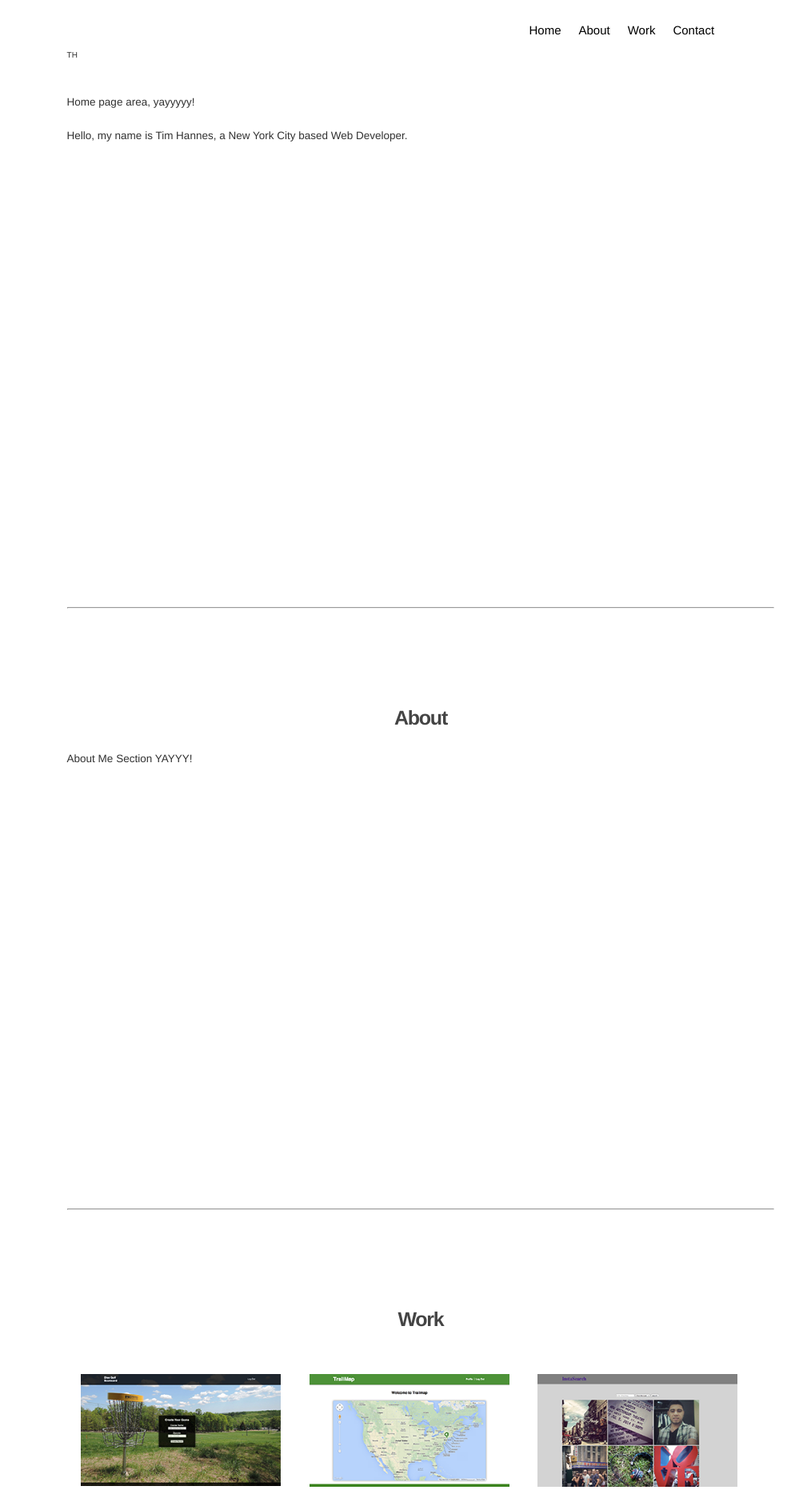
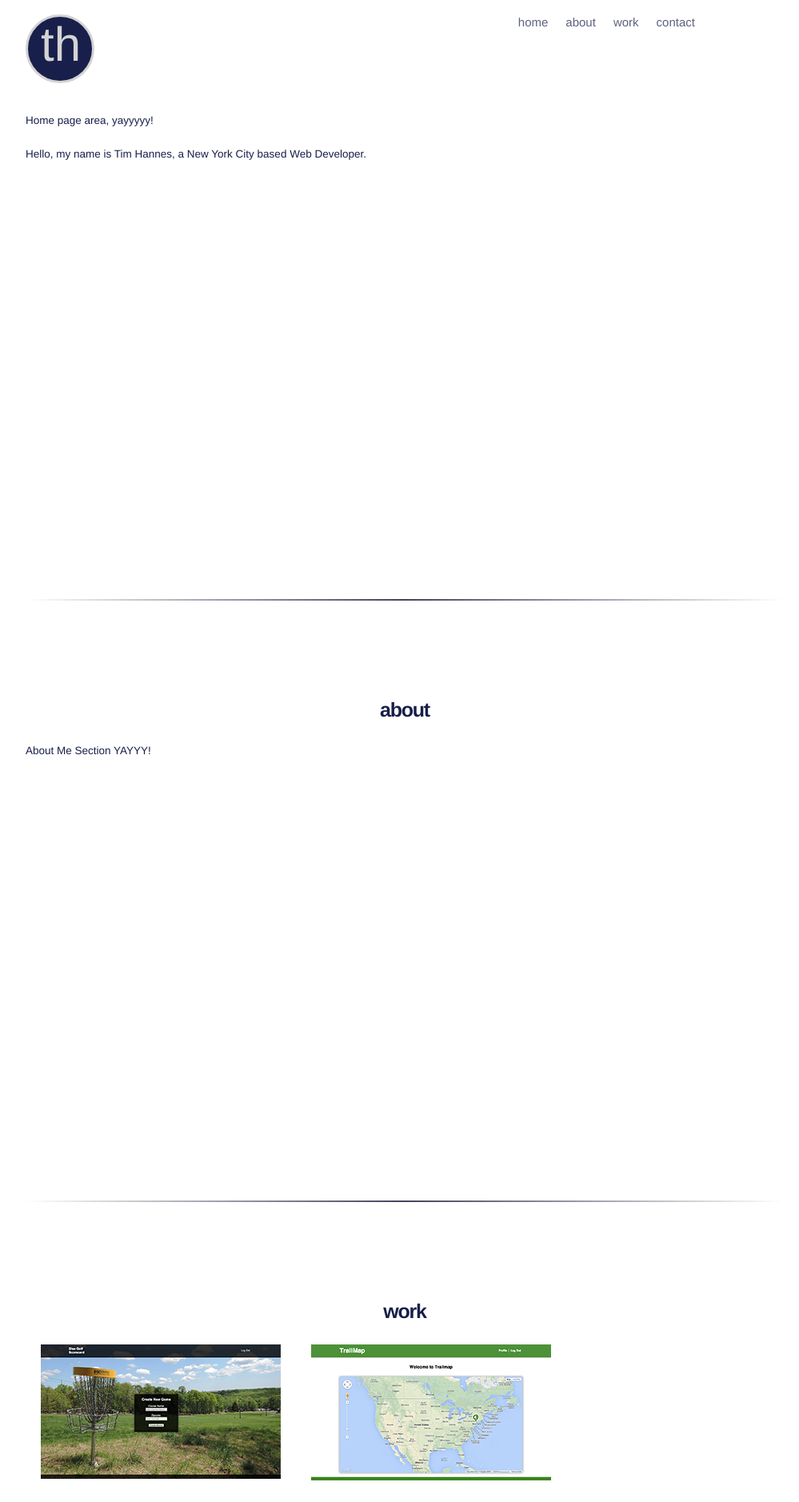
Before and after one commit to thannes30/thannes30.github.io, a plain HTML site: page index.html in a window 1280 px wide. Shown: the top 1878 px of the page at 80% size, without its empty margins (134-1133 px from the left). Drawn offline with Linux system fonts and the light colour scheme.

Commit message:
added logo

```diff
--- a/index.html
+++ b/index.html
@@ -13,33 +13,33 @@
 
   <div id="w">
     <div id="content">
-    <div id="logo" class="clearfix">TH</div>
+    <div id="logo"><div id="logo-text">th</div></div>
       <nav id="stickynav">
         <ul id="nav" class="clearfix">
-          <li><a href="#home">Home</a></li>
-          <li><a href="#about">About</a></li>
-          <li><a href="#work">Work</a></li>
-          <li><a href="#contact">Contact</a></li>
+          <li><a href="#home">home</a></li>
+          <li><a href="#about">about</a></li>
+          <li><a href="#work">work</a></li>
+          <li><a href="#contact">contact</a></li>
         </ul>
       </nav>
 
         <section id="home" class="section">
+            <br><br><br>
             <p>Home page area, yayyyyy!</p>
             <p><span class='large'>Hello,</span> my name is Tim Hannes, a New York City based <span class='medium'>Web Developer.</span></p>
         </section>
 
-      <hr>
+      <hr class="divide">
 
         <section id="about" class="section">
-          <h1>About</h1>
+          <h1>about</h1>
             <p>About Me Section YAYYY!</p>
         </section>
 
-      <hr>
+      <hr class="divide">
 
         <section id="work" class="section">
-
-          <h1>Work</h1>
+          <h1>work</h1>
             <div class="project">
               <a href="http://discgolf-scorecard.herokuapp.com"  target="_blank"><img src="images/discgolf.png" alt="Discgolf Scorecard"></a>
               <div class="info">
@@ -96,11 +96,12 @@
             </div>
 
         </section>
+        <br><br>
 
-      <hr>
+      <hr class="divide">
 
         <section id="contact" class="section">
-          <h1>Contact</h1>
+          <h1>contact</h1>
 
           <form method="post" action="#">
             <input type="text" class="contact" placeholder="Name...">
--- a/stylesheets/styles.css
+++ b/stylesheets/styles.css
@@ -19,10 +19,36 @@ body {
   font-size: 62.5%;
 }
 
+#logo{
+  margin-top:-45px;
+  width:80px;
+  height: 80px;
+  background-color: #181F4A;
+  border-radius: 50%;
+  font-size:6em;
+  border: solid 3px lightgray;
+  transition: background-color 0.5s ease;
+}
+
+#logo-text{
+  color:lightgray;
+  padding-left: 16px;
+}
+
+
+.divide {
+  border: 0;
+  height: 2px;
+  background-image: -webkit-linear-gradient(left, rgba(0,0,0,0), rgba(3,7,34,0.75), rgba(0,0,0,0));
+  background-image:    -moz-linear-gradient(left, rgba(0,0,0,0), rgba(3,7,34,0.75), rgba(0,0,0,0));
+  background-image:     -ms-linear-gradient(left, rgba(0,0,0,0), rgba(3,7,34,0.75), rgba(0,0,0,0));
+  background-image:      -o-linear-gradient(left, rgba(0,0,0,0), rgba(3,7,34,0.75), rgba(0,0,0,0));
+}
+
 .project{
-  width: 250px;
-  height: 150px;
-  margin: 3% 2% 3% 2%;
+  width: 300px;
+  height: 200px;
+  margin: 0 2% 0 2%;
   display: block;
   float:left;
   position:relative;
@@ -37,10 +63,16 @@ body {
   float:left;
   position:absolute;
   top:0px;
-  height: 94%;
+  height: 85%;
   width: 100%;
   opacity: 0;
   -webkit-transition: opacity .7s ease;
+}
+
+/*#stickynav #nav li a:hover
+*/.info li {
+  margin-left: -45px;
+  font-size: 1.2em;
 }
 
 .project:hover .info{
@@ -67,17 +99,19 @@ blockquote:before, blockquote:after, q:before, q:after { content: ''; content: n
 strong { font-weight: bold; }
 
 table { border-collapse: collapse; border-spacing: 0; }
-img { border: 0; max-width: 100%; }
-
+/*img { border: 0; max-width: 100%; }
+*/
 #stickynav {
   display: block;
-  z-index: 10;
-  margin-top: -60px;
+/*  z-index: 10;
+*/  margin-top: -100px;
   margin-left: 60%;
+  opacity: .7;
+  color: #181F4A;
 }
 
 #stickynav #nav { position: fixed; z-index: 9999; }
-#stickynav #nav li { display: inline; }
+#stickynav #nav li { display: inline; z-index: 9999; }
 #stickynav #nav li a {
   display: block;
   color:black;
@@ -85,16 +119,14 @@ img { border: 0; max-width: 100%; }
   margin-right: 8px;
   font-size: 1.5em;
   padding: 5px 7px;
-/*  background: black;
-*/}
+  color: #181F4A;
+}
 
 #stickynav #nav li a:hover {
   text-decoration: none;
   border-bottom: solid 2px grey;
-}
-
-#stickynav #nav li a.nav-active {
-  color: blue;
+  opacity: 1;
+  color: #181F4A;
 }
 
 .section {
@@ -105,8 +137,8 @@ img { border: 0; max-width: 100%; }
 .social-container {
   float:right;
   margin-top:-57px;
-/*  display: inline-block;
-*/}
+}
+
 .social {
   width:50px;
   height: 50px;
@@ -117,7 +149,7 @@ img { border: 0; max-width: 100%; }
   -o-transition: all ease 0.3s;
   -ms-transition: all ease 0.3s;
   transition: all ease 0.3s;
-  opacity:;
+  opacity: .5;
 }
 
 .social:hover {
@@ -126,6 +158,7 @@ img { border: 0; max-width: 100%; }
   -o-transform:rotate(360deg);
   -ms-transform:rotate(360deg);
   transform:rotate(360deg);
+  opacity: 1;
 }
 
 h1 {
@@ -135,7 +168,7 @@ h1 {
   letter-spacing: -0.05em;
   margin-bottom: 20px;
   padding: .1em 0;
-  color: #444;
+  color: #181F4A;
   position: relative;
   overflow: hidden;
   white-space: nowrap;
@@ -154,6 +187,7 @@ p {
   font-size: 1.35em;
   line-height: 1.5em;
   margin-bottom: 22px;
+  color:#181F4A;
 }
 
 a { color: #5a9352; text-decoration: none; }
@@ -179,10 +213,9 @@ a:hover { text-decoration: underline; }
   line-height: 1.4em;
 }
 
-/** page structure **/
 #w {
   display: block;
-  width: 70%;
+  width: 75%;
   margin: 0 auto;
   padding-top: 30px;
 }
@@ -191,20 +224,12 @@ a:hover { text-decoration: underline; }
   display: block;
   width: 100%;
   background: #fff;
-  padding: 25px 20px;
+  padding: 25px 0px;
   padding-bottom: 35px;
 }
 
 /** clearfix **/
 .clearfix:after { content: "."; display: block; clear: both; visibility: hidden; line-height: 0; height: 0; }
 .clearfix { display: inline-block; }
-
 .clearfix { display: block; }
 * html .clearfix { height: 1%; }
-
-/*.contenthover { padding:20px 20px 10px 20px; }
-.contenthover, .contenthover h3, contenthover a { color:#fff; }
-.contenthover h3, .contenthover p { margin:0 0 10px 0; line-height:1.4em; padding:0; }
-.contenthover a.mybutton { display:block; float:left; padding:5px 10px; background:#3c9632; color:#fff; -moz-border-radius: 4px; -webkit-border-radius: 4px; border-radius: 4px; }
-.contenthover a.mybutton:hover { background:#34742d }
-*/
```
